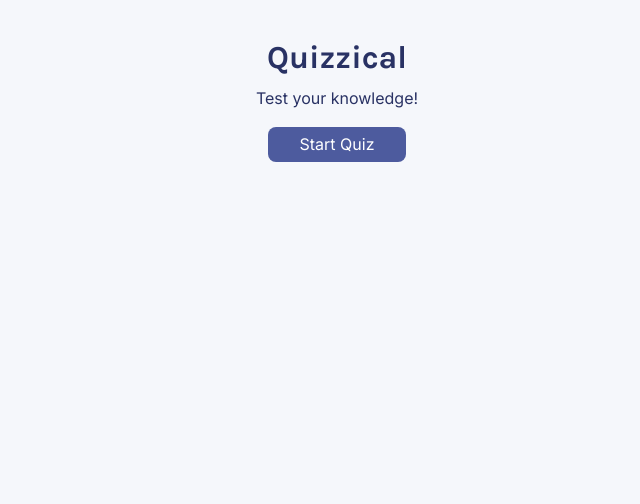
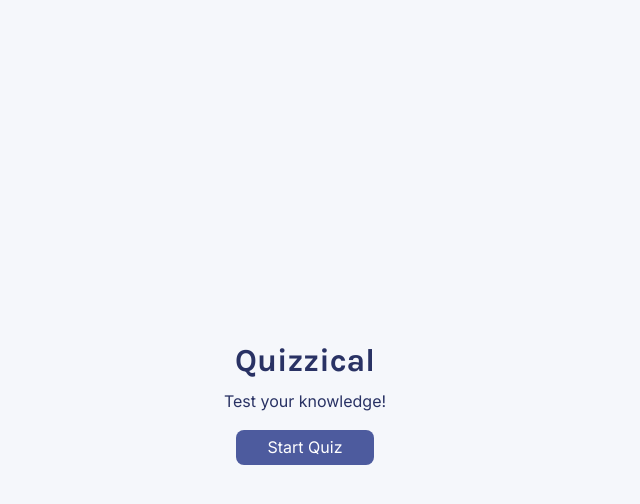
Before and after one commit to LudrahsGartage/React-Quizzical, a React (Vite) app: page / in a window 1280 px wide. Shown: the top 504 px of the page, without its empty margins (195-835 px from the left). Built offline with nearby package versions, Linux system fonts and the light colour scheme.

Commit message:
fixed layout issues

```diff
--- a/style.css
+++ b/style.css
@@ -8,12 +8,13 @@ body, #root {
 }
 
 .container {
-    box-sizing: content-box;
+    box-sizing: border-box;
     max-width: 1000px;
     display: flex;
     flex-direction: column;
     justify-content: center;
     padding: 2em 2em;
+    min-height: 100%;
 }
 
 h1.title, .questions {
```
